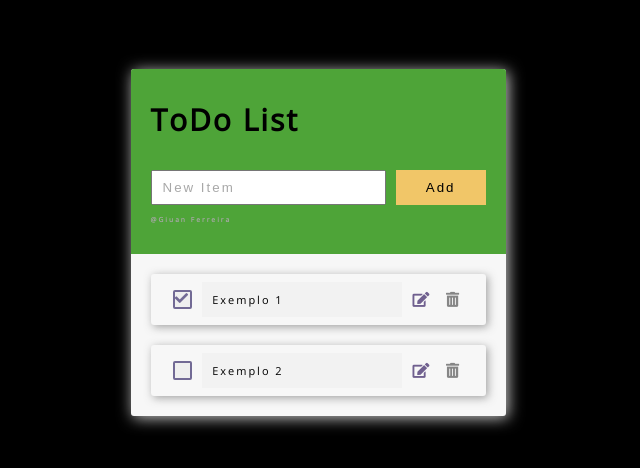
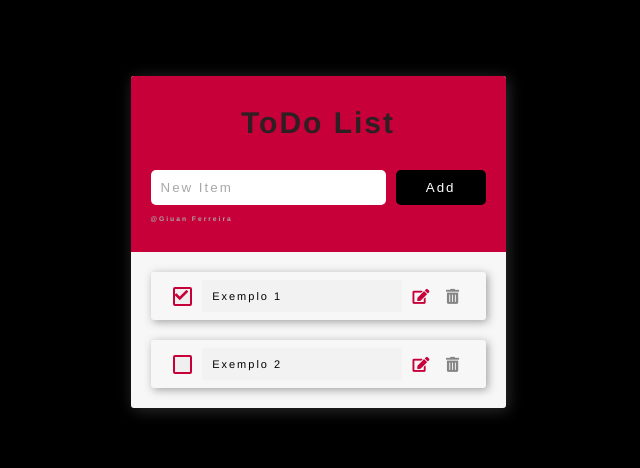
Before and after one commit to giuanm/ToDoList, a plain HTML site: page index.html in a window 1280 px wide. Shown: the part 158-626 px from the top of the page, without its empty margins (322-962 px from the left). Drawn offline with nearby package versions, Linux system fonts and the light colour scheme.

Commit message:
Update todolist.css
Alguns ajustes no CSS. Alterando as cores e formas de botão, forms...

```diff
--- a/css/todolist.css
+++ b/css/todolist.css
@@ -11,7 +11,7 @@ html{font-size:62.5%;}
 
 
 body{
-    font-family: 'Open Sans',sans-serif;
+    font-family: Helvetica;
     letter-spacing: .2rem;
     display: flex;
     background-color:rgb(0, 0, 0);
@@ -38,7 +38,7 @@ ion-icon{
 .todo-list__app{
    background-color:rgb(247, 247, 247);
    border-radius: 3px;
-   box-shadow: 2px 2px 15px rgba(255, 255, 255, 0.785);
+   box-shadow: 2px 2px 15px rgba(60, 60, 60, 0.785);
 
    min-width:37.5rem;
    margin: auto;
@@ -46,13 +46,16 @@ ion-icon{
 }
 
 .todo-add-item__container{
-    background-color:#1f8d03c7;
+    background-color:#c70039;
     padding: 3rem 2rem;
     border-radius: 3px 3px 0 0;
 }
 
 .todo-add-item__container >.heading{
+    display: flex;
+    justify-content: center;
     font-size:3rem;
+    color: rgba(33, 33, 33, 0.925);
 }
 
 #aut{
@@ -64,7 +67,7 @@ ion-icon{
     flex-direction:row;
     justify-content: center;
     align-content: center;
-
+    border-radius: 0.5rem;
     padding:3rem 0 1rem 0;
 }
 
@@ -72,6 +75,8 @@ ion-icon{
     padding: 0 1rem;
     outline:transparent;
     flex-grow: 1;
+    border-radius: 0.5rem;
+    border: none;
 }
 
 
@@ -82,14 +87,18 @@ ion-icon{
 
 input[type="submit"] {
     border: none;
-    background-color: rgb(241, 198, 104);
+    border-radius: 0.5rem;
+    background-color: #000;
+    color: #fff;
     padding: 1rem 3rem;
     margin-left: 1rem;
+    transition: 0.5s;
     cursor: pointer;
 }
 
 input[type="submit"]:hover {
-    background-color: rgb(245, 221, 170);
+    background-color: #f9f9f9;
+    color: #000;
 }
 
 .todo-list__container{
@@ -121,7 +130,7 @@ input[type="submit"]:hover {
     width:1.5rem;
     height:1.5rem;
     border-radius:.2rem;
-    border:2px solid #726a95;
+    border:2px solid #c70039;
     position:relative;
     outline:transparent;
 }
@@ -131,7 +140,7 @@ input[type="submit"]:hover {
     top:50%;
     left:50%;
     transform: translate(-50%,-50%);
-    color:#726a95;
+    color:#c70039;
 
 }
 
@@ -160,7 +169,7 @@ input[type="submit"]:hover {
     left:2rem;
     width:120%;
     height:6rem;
-    background-color:rgb(225, 208, 252);
+    background-color:rgb(255, 159, 197);
     border-radius:.4rem;
     box-shadow: 3px 3px 15px rgba(77, 77, 77, .8);
 
@@ -192,11 +201,13 @@ input[type="submit"]:hover {
 .editContainer .editButton{
     background-color: #4b3d8a;
     color: seashell;
+    border-radius: 0.35rem;
 }
 
 .editContainer .cancelButton{
     background-color: #8a3d3d;
     color: seashell;
+    border-radius: 0.35rem;
 }
 
 .editContainer .editButton:hover {
@@ -204,7 +215,7 @@ input[type="submit"]:hover {
     color: seashell;
 }
 .editContainer .cancelButton:hover{
-    background-color: #6f3131;
+    background-color: #cc7878;
     color: seashell;
 }
 /*FIM ---- Container que abre ao clicar no icon do lapis para editar tarefa*/
@@ -238,12 +249,12 @@ input[type="submit"]:hover {
 }
 
 .fa-edit {
-    color:#70608f;
+    color:#c70039;
 }
 
 
 .fa-edit:hover {
-    color:#1a0577;
+    color:#333;
 }
 
 .fa-trash-alt:hover {
```
